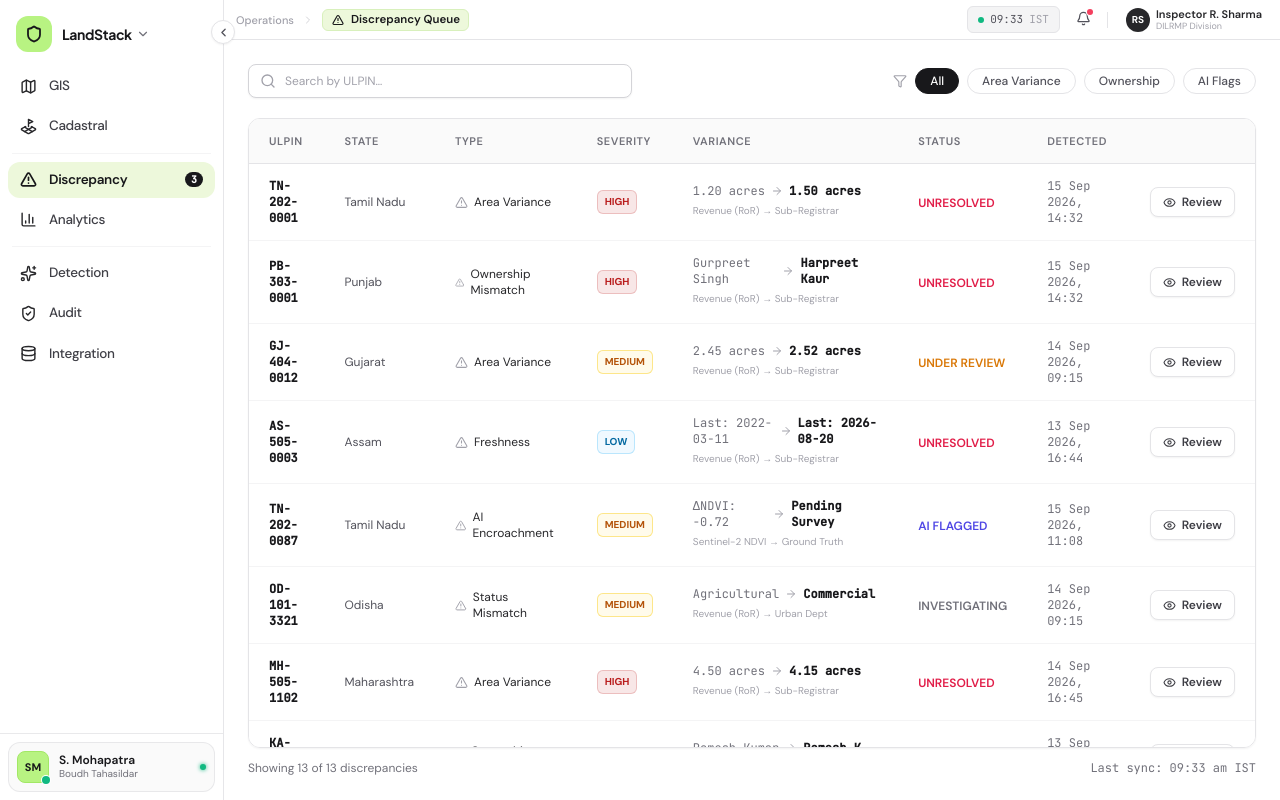
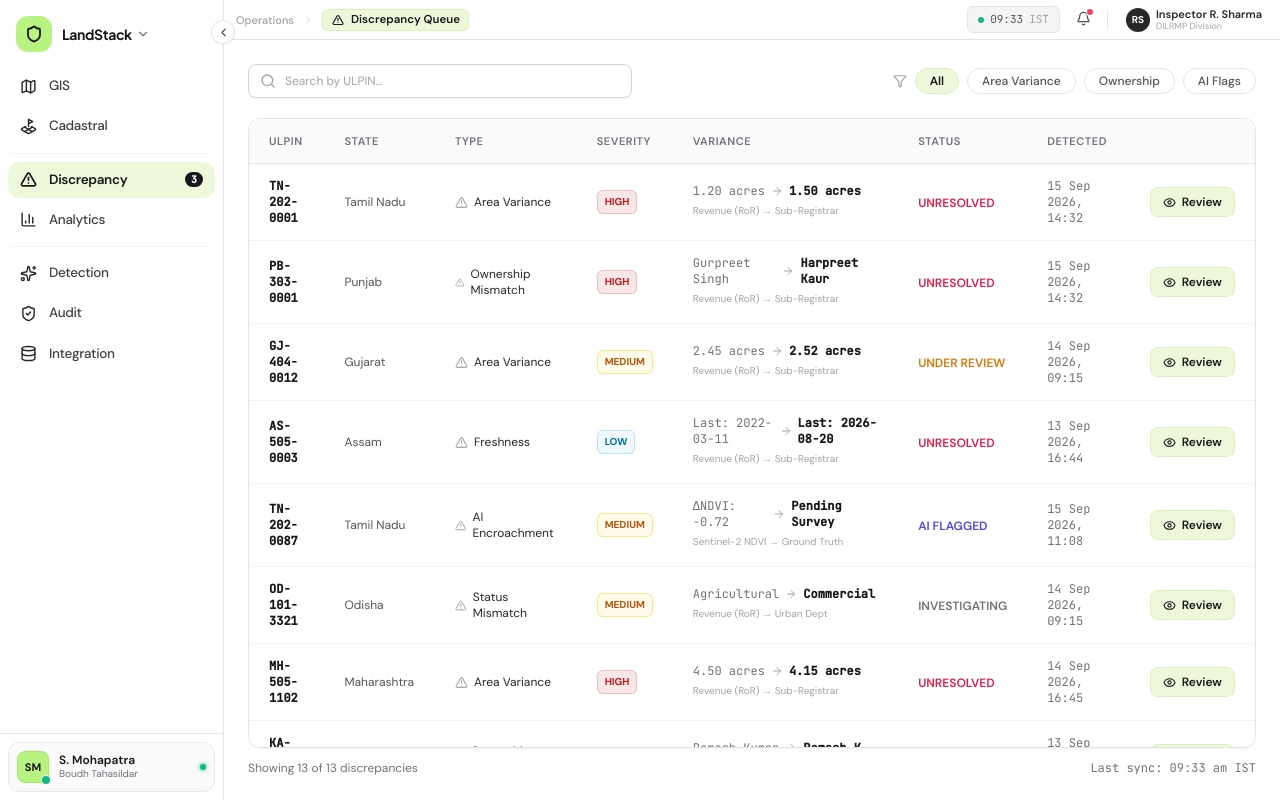
Before and after one commit to AsyncNigam/LandStack-Nexus, a React (Vite) app in the folder apps/officer-ui/: page / in a window 1280 px wide. Both pictures are taken after a click on the button "Discrepancy". Built offline with nearby package versions, Linux system fonts and the light colour scheme; no server answers.

Commit message:
docs: add CONTEXT.md detailing project transformation, before vs after, and apply standard green theme to QueueTab

```diff
--- a/apps/officer-ui/src/components/QueueTab.tsx
+++ b/apps/officer-ui/src/components/QueueTab.tsx
@@ -249,7 +249,7 @@ export default function QueueTab() {
               onClick={() => setActiveFilter(f)}
               className={`rounded-full border px-3.5 py-1 text-xs font-medium transition-all ${
                 activeFilter === f
-                  ? "border-zinc-900 bg-zinc-900 text-white"
+                  ? "border-[#d8f0bc] bg-[#edf8db] text-zinc-900 font-semibold shadow-2xs"
                   : "border-zinc-200 bg-white text-zinc-600 hover:bg-zinc-50 hover:text-zinc-900"
               }`}
             >
@@ -335,9 +335,9 @@ export default function QueueTab() {
                 <td className="px-5 py-3.5">
                   <button
                     type="button"
-                    className="flex items-center gap-1.5 rounded-lg border border-zinc-200 bg-white px-3 py-1.5 text-xs font-semibold text-zinc-700 transition-all hover:bg-zinc-100 hover:text-zinc-900 shadow-sm"
+                    className="flex items-center gap-1.5 rounded-lg border border-[#d8f0bc] bg-[#edf8db] hover:bg-[#b8f382] px-3 py-1.5 text-xs font-semibold text-zinc-900 transition-all shadow-2xs cursor-pointer active:scale-95"
                   >
-                    <Eye size={13} />
+                    <Eye size={13} className="text-zinc-900" />
                     Review
                   </button>
                 </td>
```
Also changed, not shown: 1 other file (tests, documents, lock files or other folders).
